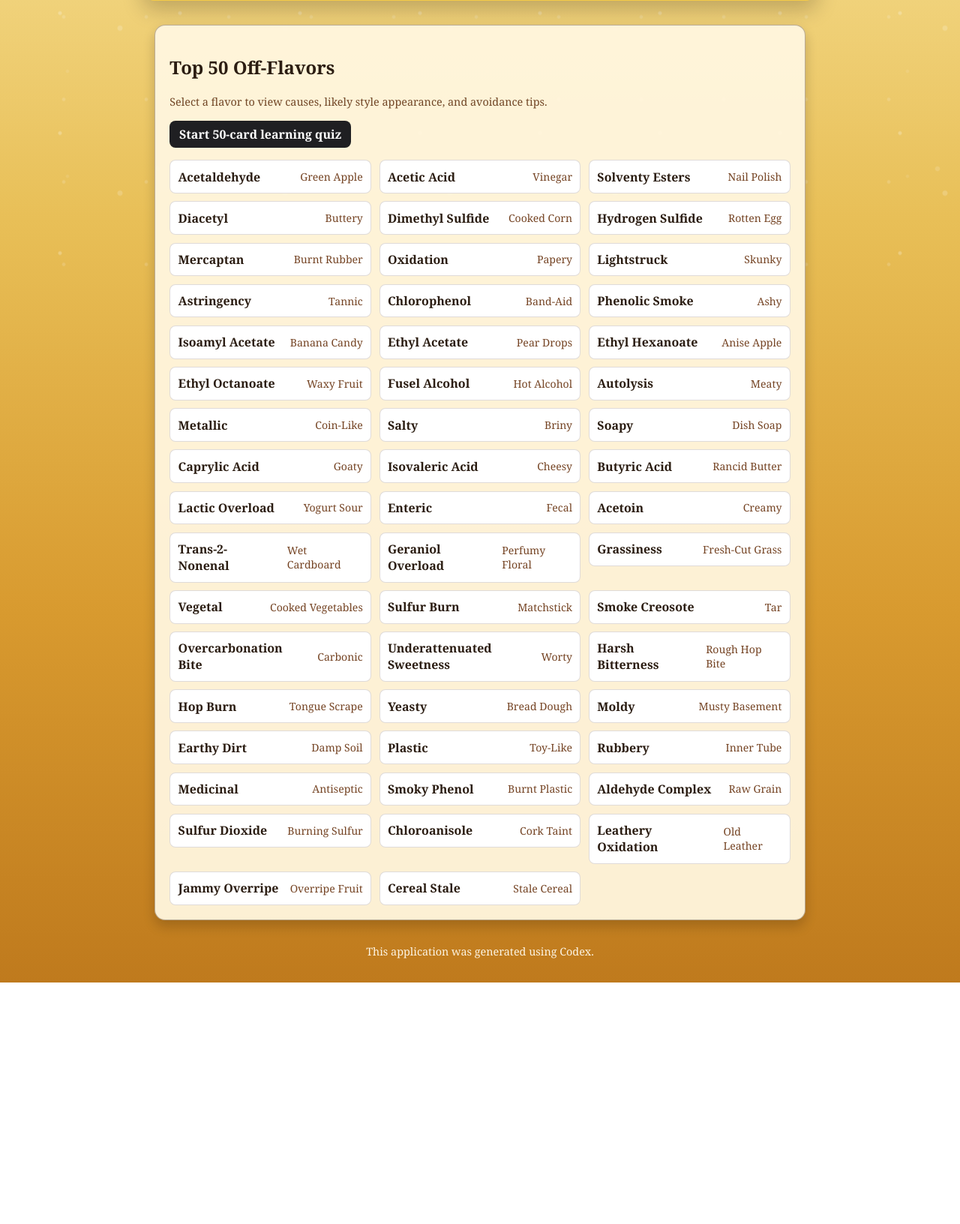
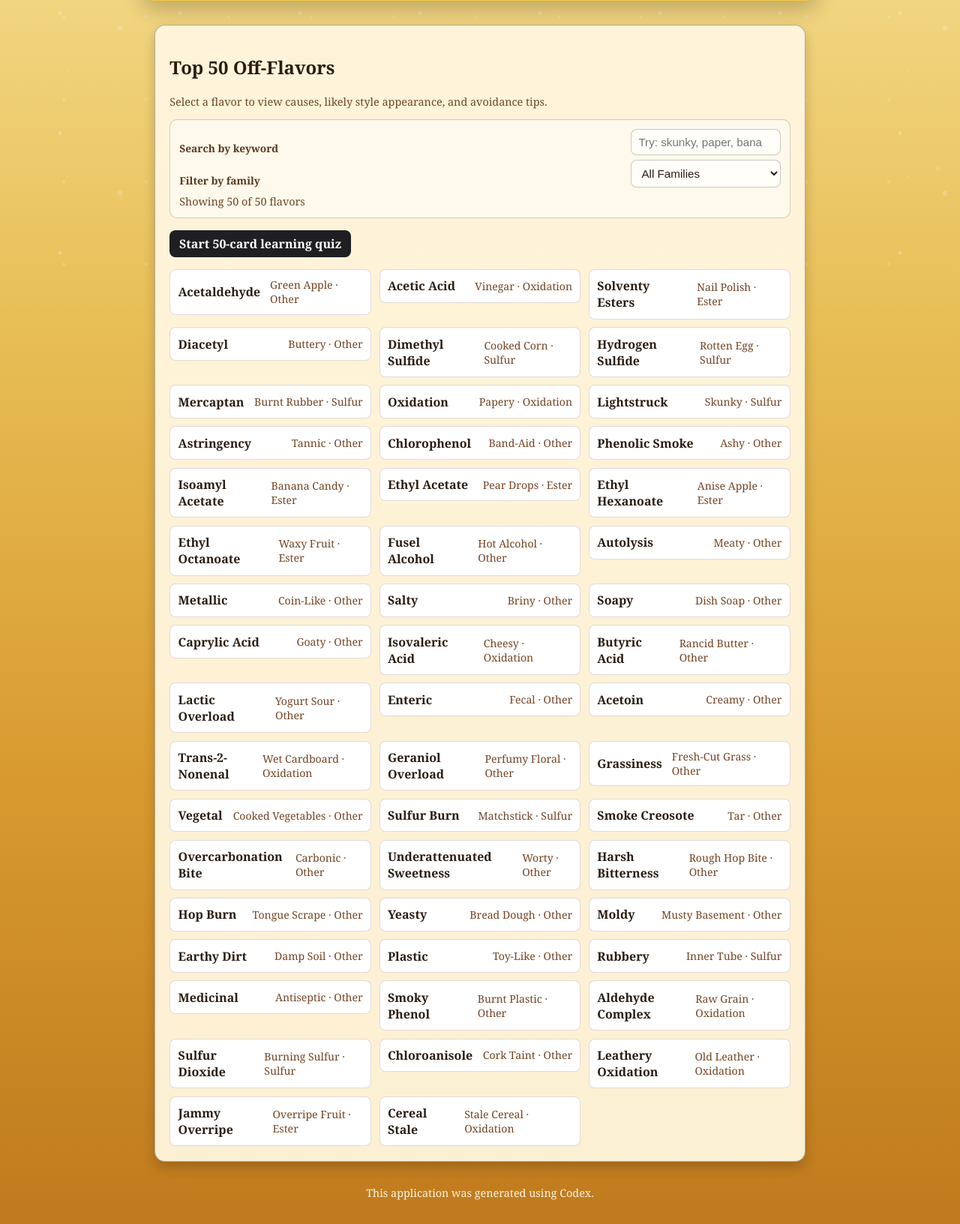
Before and after one commit to greenladdev/BeerLabRepo, a Flask app: page / in a window 1280 px wide. Shown: the part 333-1965 px from the top of the page at 75% size. Before the commit the page ends 1643 px from the top, so only its background shows below. Run offline with Flask 3, Linux system fonts and the light colour scheme.

Commit message:
Add flavor family filter and keyword search

```diff
--- a/app/main.py
+++ b/app/main.py
@@ -4,6 +4,78 @@ import random
 from flask import Flask, abort, render_template
 
 from app.data import OFF_FLAVORS, get_flavor_by_slug
+
+
+SULFUR_KEYWORDS = (
+    "sulfur",
+    "sulphur",
+    "dms",
+    "dimethyl sulfide",
+    "hydrogen sulfide",
+    "mercaptan",
+    "skunky",
+    "matchstick",
+    "rotten egg",
+)
+OXIDATION_KEYWORDS = (
+    "oxidation",
+    "oxidized",
+    "stale",
+    "cardboard",
+    "papery",
+    "sherry",
+    "trans-2-nonenal",
+)
+ESTER_KEYWORDS = (
+    "ester",
+    "isoamyl",
+    "ethyl",
+    "banana",
+    "pear",
+    "fruity",
+)
+
+
+def infer_flavor_family(flavor: dict) -> str:
+    """Classify a flavor into one of the filter families used by the UI."""
+    text = " ".join(
+        [
+            flavor.get("slug", ""),
+            flavor.get("name", ""),
+            flavor.get("nickname", ""),
+            flavor.get("description", ""),
+        ]
+    ).lower()
+
+    if any(keyword in text for keyword in SULFUR_KEYWORDS):
+        return "sulfur"
+    if any(keyword in text for keyword in OXIDATION_KEYWORDS):
+        return "oxidation"
+    if any(keyword in text for keyword in ESTER_KEYWORDS):
+        return "ester"
+    return "other"
+
+
+def build_flavor_library() -> list[dict]:
+    """Attach UI metadata used for filtering/search on the index page."""
+    library = []
+    for flavor in OFF_FLAVORS:
+        search_text = " ".join(
+            [
+                flavor["name"],
+                flavor["nickname"],
+                flavor["description"],
+                " ".join(flavor["common_styles"]),
+                flavor["avoidance"],
+            ]
+        ).lower()
+
+        enriched = dict(flavor)
+        enriched["family"] = infer_flavor_family(flavor)
+        enriched["search_text"] = search_text
+        library.append(enriched)
+
+    return library
 
 
 def build_flashcards():
@@ -35,7 +107,7 @@ def create_app() -> Flask:
 
     @app.route("/")
     def index():
-        return render_template("index.html", flavors=OFF_FLAVORS)
+        return render_template("index.html", flavors=build_flavor_library())
 
     @app.route("/flavor/<slug>")
     def flavor_detail(slug: str):
--- a/app/static/styles.css
+++ b/app/static/styles.css
@@ -372,3 +372,52 @@ body > * {
 #missed-count {
   margin: 0;
 }
+
+.library-tools {
+  margin-top: 0.9rem;
+  display: grid;
+  grid-template-columns: 1fr;
+  gap: 0.42rem;
+  background: rgba(255, 255, 255, 0.52);
+  border: 1px solid rgba(58, 35, 19, 0.22);
+  border-radius: 10px;
+  padding: 0.75rem;
+}
+
+.tool-label {
+  font-size: 0.86rem;
+  font-weight: 700;
+  color: #5a371d;
+}
+
+.tool-input,
+.tool-select {
+  width: 100%;
+  border: 1px solid rgba(58, 35, 19, 0.25);
+  border-radius: 8px;
+  background: #fffef9;
+  color: var(--oak);
+  padding: 0.5rem 0.6rem;
+  font-size: 0.95rem;
+}
+
+#results-count {
+  margin: 0.2rem 0 0;
+}
+
+.flavor-item.is-hidden {
+  display: none;
+}
+
+@media (min-width: 720px) {
+  .library-tools {
+    grid-template-columns: 1fr 200px;
+    column-gap: 0.8rem;
+    row-gap: 0.35rem;
+    align-items: end;
+  }
+
+  #results-count {
+    grid-column: 1 / -1;
+  }
+}
--- a/app/templates/index.html
+++ b/app/templates/index.html
@@ -3,16 +3,66 @@
 <section class="list-card">
   <h2>Top 50 Off-Flavors</h2>
   <p class="small">Select a flavor to view causes, likely style appearance, and avoidance tips.</p>
+
+  <div class="library-tools">
+    <label class="tool-label" for="flavor-search">Search by keyword</label>
+    <input id="flavor-search" class="tool-input" type="search" placeholder="Try: skunky, paper, banana, sulfur..." />
+
+    <label class="tool-label" for="family-filter">Filter by family</label>
+    <select id="family-filter" class="tool-select">
+      <option value="all">All Families</option>
+      <option value="sulfur">Sulfur</option>
+      <option value="oxidation">Oxidation</option>
+      <option value="ester">Ester</option>
+    </select>
+
+    <p id="results-count" class="small"></p>
+  </div>
+
   <p><a class="quiz-link" href="{{ url_for('flashcards') }}">Start 50-card learning quiz</a></p>
-  <ul class="flavor-list">
+
+  <ul id="flavor-list" class="flavor-list">
     {% for flavor in flavors %}
-      <li>
+      <li class="flavor-item" data-family="{{ flavor.family }}" data-search="{{ flavor.search_text }}">
         <a href="{{ url_for('flavor_detail', slug=flavor.slug) }}">
           <span class="name">{{ flavor.name }}</span>
-          <span class="nick">{{ flavor.nickname }}</span>
+          <span class="nick">{{ flavor.nickname }} · {{ flavor.family|title }}</span>
         </a>
       </li>
     {% endfor %}
   </ul>
 </section>
+
+<script>
+  (() => {
+    const searchInput = document.getElementById("flavor-search");
+    const familyFilter = document.getElementById("family-filter");
+    const resultCount = document.getElementById("results-count");
+    const items = Array.from(document.querySelectorAll(".flavor-item"));
+
+    const updateCount = (visible) => {
+      resultCount.textContent = `Showing ${visible} of ${items.length} flavors`;
+    };
+
+    const applyFilters = () => {
+      const query = searchInput.value.trim().toLowerCase();
+      const family = familyFilter.value;
+      let visible = 0;
+
+      items.forEach((item) => {
+        const matchesFamily = family === "all" || item.dataset.family === family;
+        const matchesQuery = query.length === 0 || item.dataset.search.includes(query);
+        const show = matchesFamily && matchesQuery;
+        item.classList.toggle("is-hidden", !show);
+        if (show) visible += 1;
+      });
+
+      updateCount(visible);
+    };
+
+    searchInput.addEventListener("input", applyFilters);
+    familyFilter.addEventListener("change", applyFilters);
+    updateCount(items.length);
+  })();
+</script>
 {% endblock %}
```
